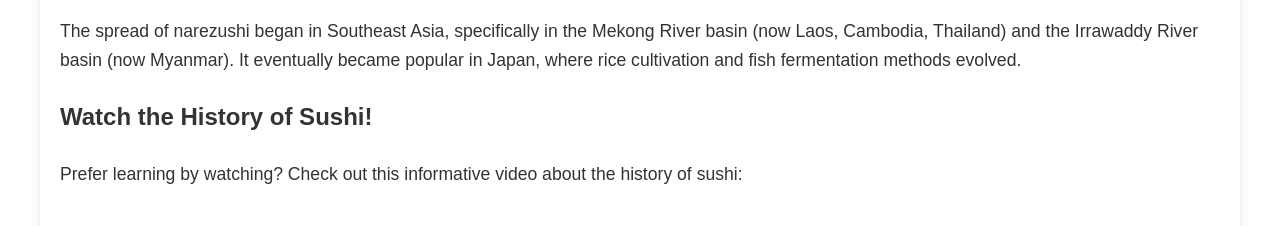
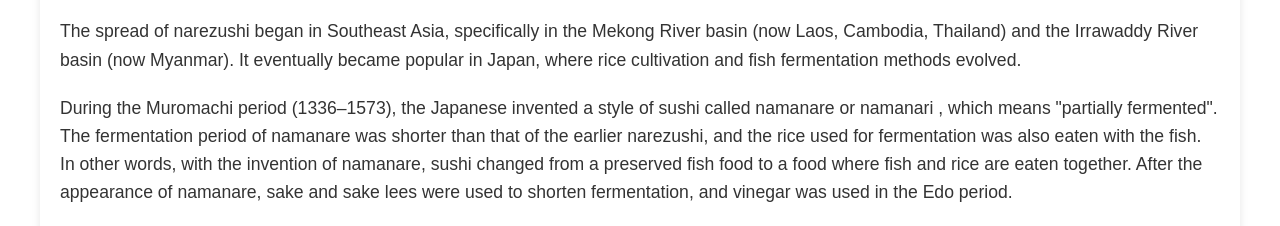
Before and after one commit to db100421/db100421, a plain HTML site: page index.html in a window 1280 px wide. Shown: the part 2229-2455 px from the top of the page. Drawn offline with Linux system fonts and the light colour scheme; grey boxes are pictures that could not be loaded.

Commit message:
Update index.html
added an extra paragraph to history of sushi

```diff
--- a/index.html
+++ b/index.html
@@ -260,6 +260,10 @@
 
             <p>The spread of narezushi began in Southeast Asia, specifically in the Mekong River basin (now Laos, Cambodia, Thailand) and the Irrawaddy River basin (now Myanmar). It eventually became popular in Japan, where rice cultivation and fish fermentation methods evolved.</p>
 
+             <p>During the Muromachi period (1336–1573), the Japanese invented a style of sushi called namanare or namanari , which means "partially fermented". The fermentation period of namanare was shorter than that of the earlier narezushi, and the rice used for fermentation was also eaten with the fish.
+                 In other words, with the invention of namanare, sushi changed from a preserved fish food to a food where fish and rice are eaten together. After the appearance of namanare, sake and sake lees were used to shorten fermentation, and vinegar was used in the Edo period.</p>
+
+
             <div class="video-section">
                 <h3>Watch the History of Sushi!</h3>
                 <p>Prefer learning by watching? Check out this informative video about the history of sushi:</p>
```
